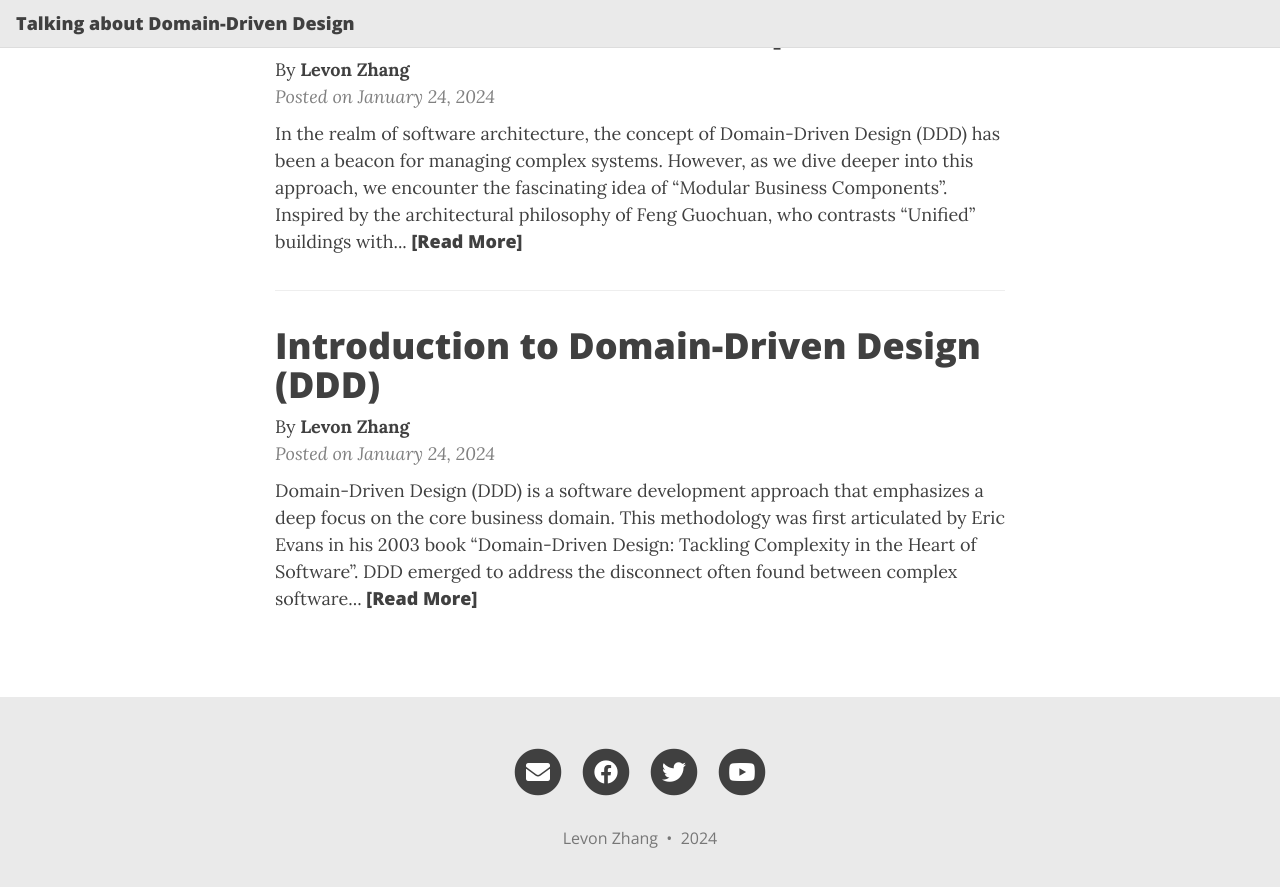
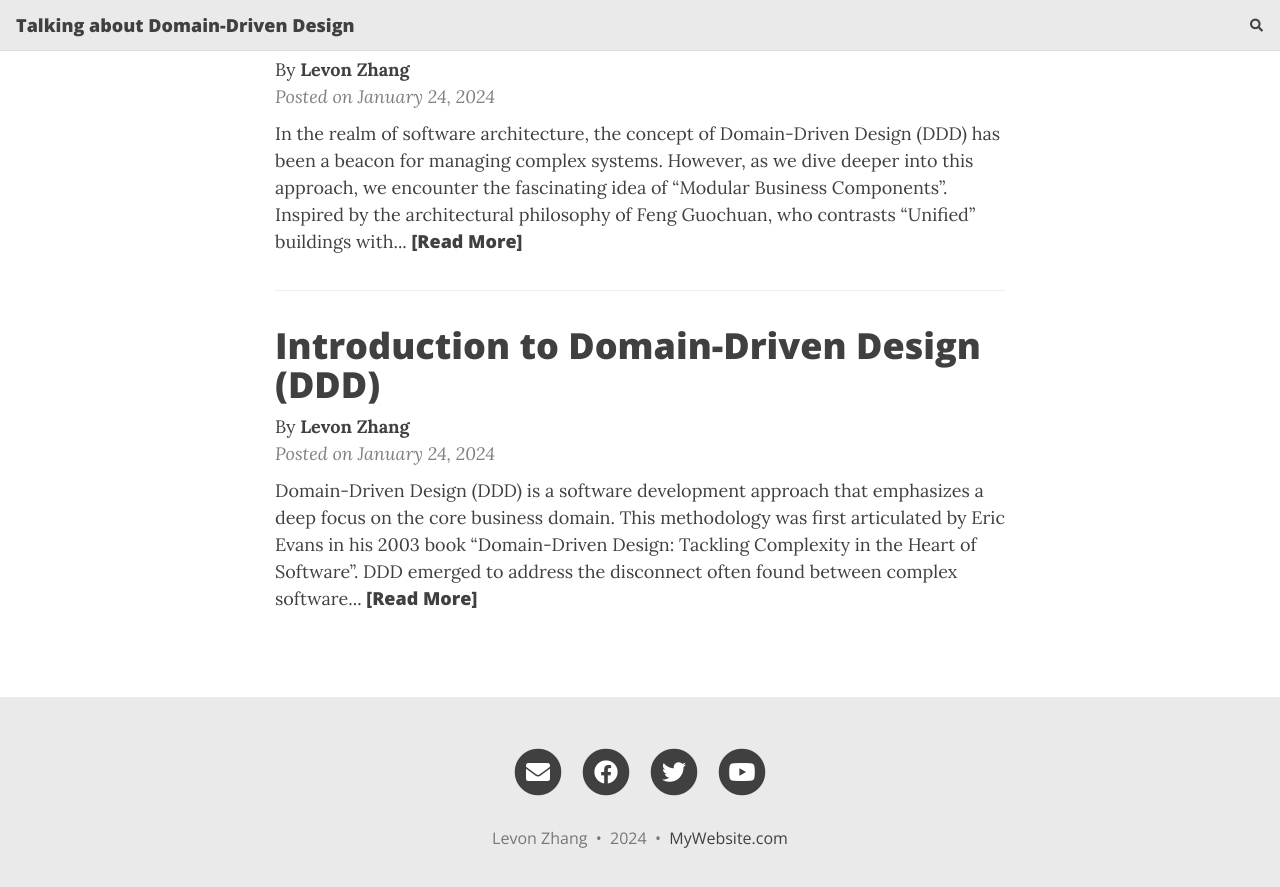
Before and after one commit to zlianhua/ddd-blog, a Jekyll site: the page built from index.md, in a window 1280 px wide and 900 px high, scrolled down 599 px. Shown: the top 887 px of the window. Built offline with Jekyll 4.4.1, drawn with Linux system fonts in a browser that asks for light colours; nearby versions of some CDN libraries; comment, search, counter and statistics services are not loaded; some of the changed lines change nothing that is shown.

Commit message:
change layout

```diff
--- a/_config.yml
+++ b/_config.yml
@@ -8,6 +8,9 @@
 #     - Beautiful Jekyll: "https://beautifuljekyll.com"
 #     - Learn markdown: "https://www.markdowntutorial.com/"
 #   Author's home: "https://deanattali.com"
+
+# Add a search button to the navbar
+post_search: true
 
 # ################
 # # --- Logo --- #
@@ -32,3 +35,82 @@
   facebook: zlianhua
   twitter: "@zlianhua"
   youtube: "@zhanglianhua7014"
+
+# The keywords to associate with your website, for SEO purposes
+keywords: "DDD,Domain-Driven Design,Model,SID"
+
+######################################
+# --- Colours / background image --- #
+######################################
+
+# Personalize the colours in your website. Colour values can be any valid CSS colour
+
+navbar-col: "#EAEAEA"
+navbar-text-col: "#404040"
+navbar-border-col: "#DDDDDD"
+page-col: "#FFFFFF"
+text-col: "#404040"
+link-col: "#008AFF"
+hover-col: "#0085A1"
+footer-col: "#EAEAEA"
+footer-text-col: "#777777"
+footer-link-col: "#404040"
+footer-hover-col: "#0085A1"
+
+###########################
+# --- General options --- #
+###########################
+
+# Select which social network share links to show in posts
+share-links-active:
+  twitter: true
+  facebook: true
+  linkedin: true
+  vk: false
+
+# How to display the link to your website in the footer
+# Remove this if you don't want a link in the footer
+url-pretty: "MyWebsite.com"
+
+# Add the website title to the title of every page
+title-on-all-pages: true
+
+# Excerpt word length - Truncate the excerpt of each post on the feed page to the specified number of words
+excerpt_length: 50
+
+# Whether or not to show an excerpt for every blog post in the feed page
+feed_show_excerpt: true
+
+# Whether or not to show a list of tags below each post preview in the feed page
+feed_show_tags: true
+
+# Default YAML values (more information on Jekyll's site)
+defaults:
+  -
+    scope:
+      path: ""
+      type: "posts"
+    values:
+      layout: "post"
+      comments: true  # add comments to all blog posts
+      social-share: true # add social media sharing buttons to all blog posts
+  -
+    scope:
+      path: "" # any file that's not a post will be a "page" layout by default
+    values:
+      layout: "page"
+
+# Exclude these files from production site
+exclude:
+  - CHANGELOG.md
+  - CNAME
+  - Gemfile
+  - Gemfile.lock
+  - LICENSE
+  - README.md
+  - screenshot.png
+  - docs/
+
+plugins:
+  - jekyll-paginate
+  - jekyll-sitemap
```
